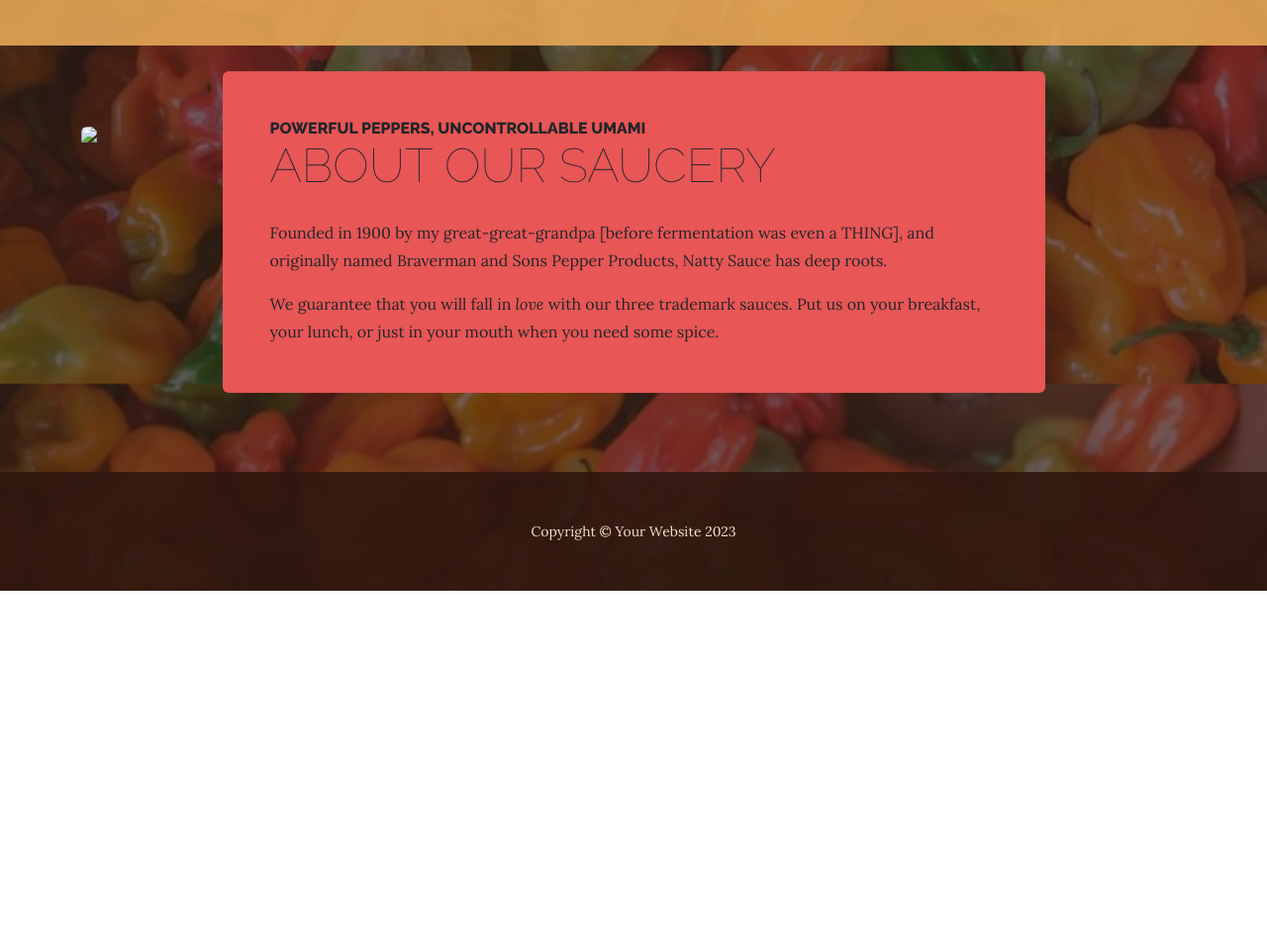
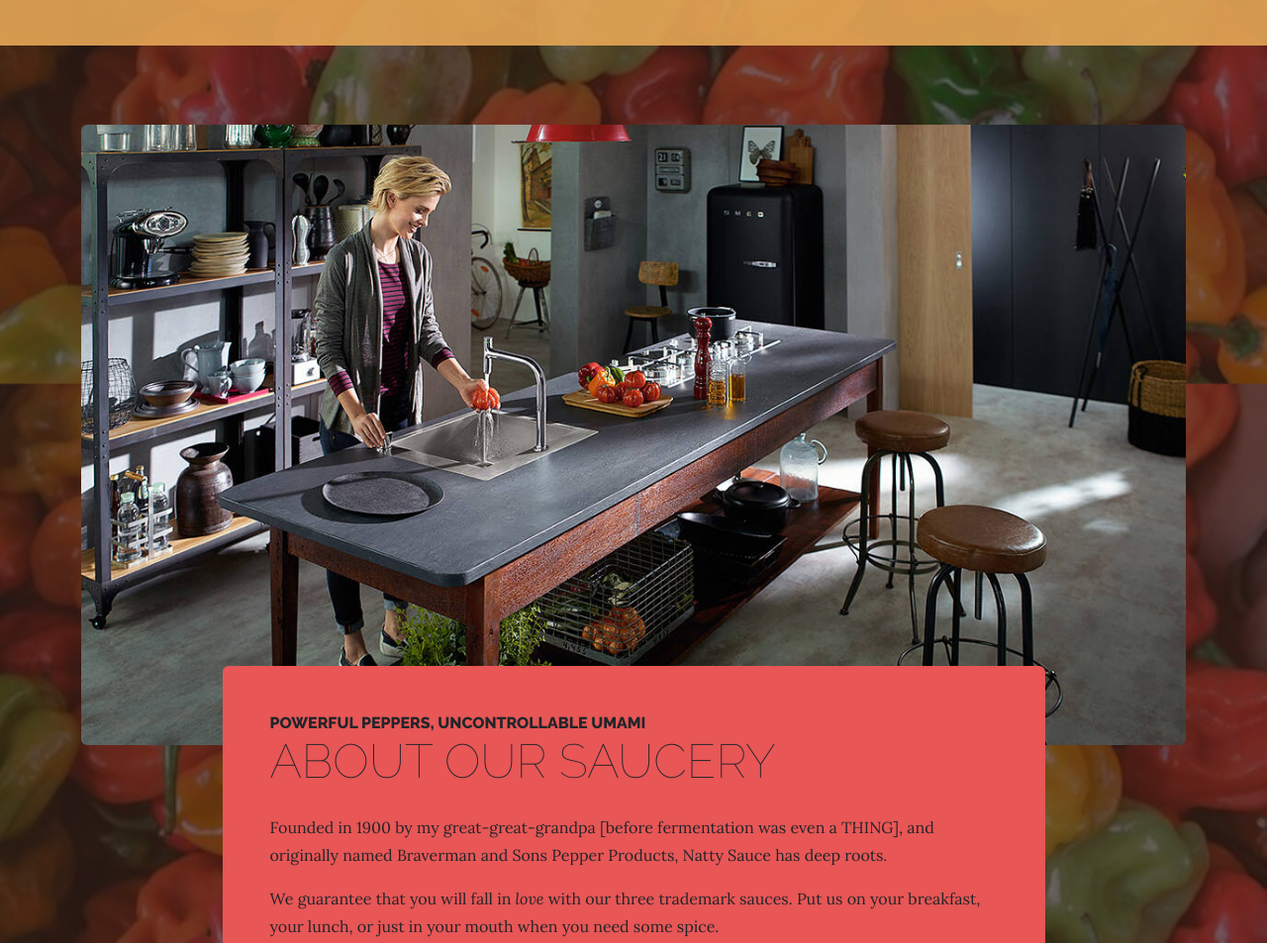
Before and after one commit to abraverman1/Sauce-Site, a plain HTML site: page store.html in a window 1280 px wide. Shown: the part 1320-2273 px from the top of the page at 99% size. Before the commit the page ends 1917 px from the top, so only its background shows below. Drawn offline with nearby package versions, Linux system fonts and the light colour scheme.

Commit message:
Update store.html

```diff
--- a/store.html
+++ b/store.html
@@ -93,7 +93,7 @@
         </section>
         <section class="page-section about-heading">
             <div class="container">
-                <img class="img-fluid rounded about-heading-img mb-3 mb-lg-0" src="assets/img/kitchen1.jpg" alt="..." />
+                <img class="img-fluid rounded about-heading-img mb-3 mb-lg-0" src="assets/img/kitchen1.jpeg" alt="..." />
                 <div class="about-heading-content">
                     <div class="row">
                         <div class="col-xl-9 col-lg-10 mx-auto">
```
